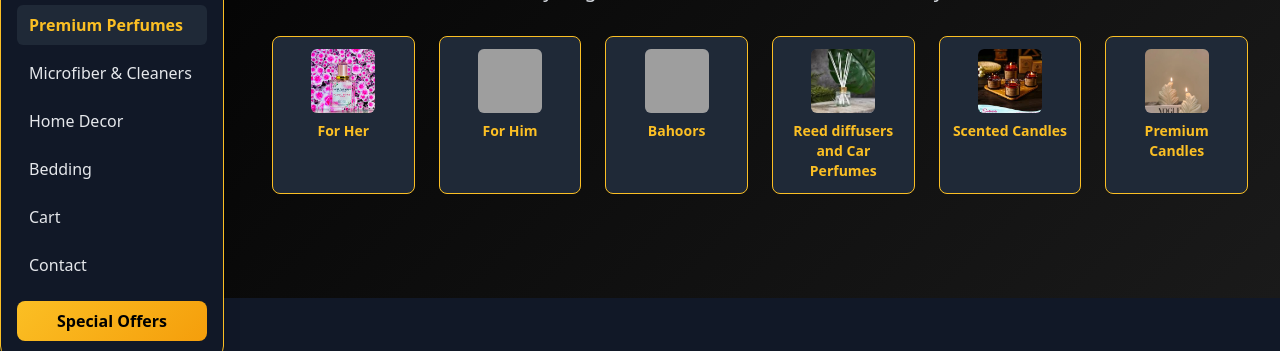
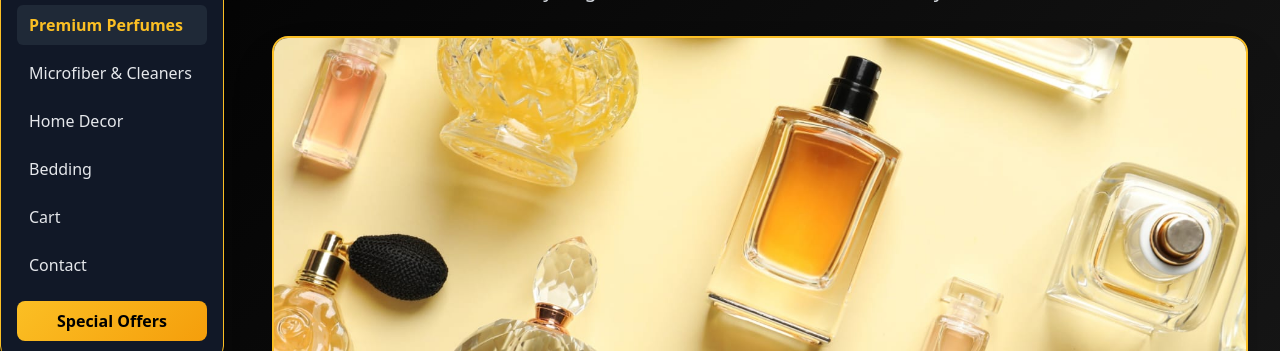
Before and after one commit to madeehasaboor/msmtraders, a website: page premium_perfumes.html in a window 1280 px wide. Shown: the part 252-603 px from the top of the page. Drawn offline with nearby package versions, Linux system fonts and the light colour scheme; grey boxes are pictures that could not be loaded; files whose address does not match are found by name.

Commit message:
Update premium_perfumes.html

```diff
--- a/premium_perfumes.html
+++ b/premium_perfumes.html
@@ -416,6 +416,10 @@
             <div class="text-center lg:ml-60">
                 <h1 class="text-4xl lg:text-6xl font-bold text-golden mb-6">Premium Perfumes</h1>
                 <p class="text-xl text-gray-300 mb-8">Luxury fragrances and scented candles for every occasion</p>
+                <!-- Banner Image -->
+                <div class="mb-8">
+                    <img src="premium perfumes/banner.jfif" alt="Premium Perfumes Banner" class="w-full h-56 sm:h-72 lg:h-96 object-cover rounded-2xl shadow-2xl border-2 border-golden">
+                </div>
                 <!-- Category Buttons -->
                 <div class="grid grid-cols-2 sm:grid-cols-3 lg:grid-cols-6 gap-4 lg:gap-6 mb-10">
                     <a href="#for-her" class="group bg-gray-800 border border-golden rounded-lg p-3 flex flex-col items-center hover:bg-gray-700 transition">
```
